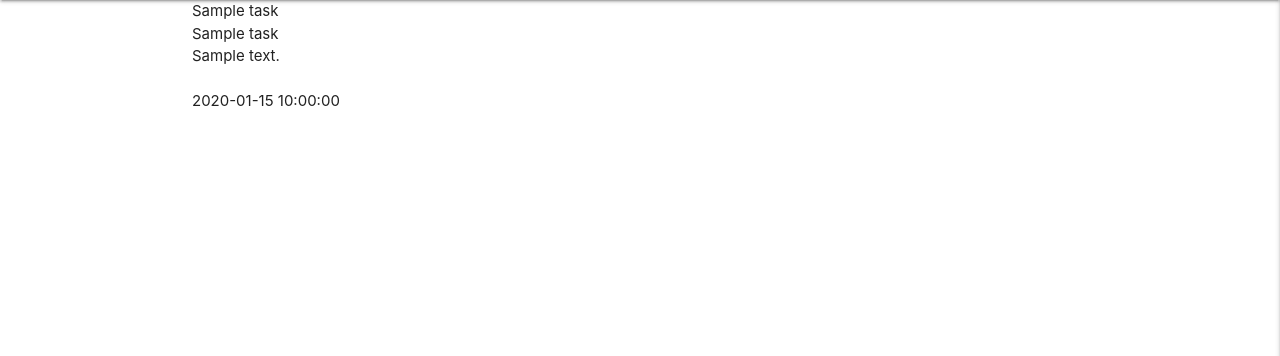
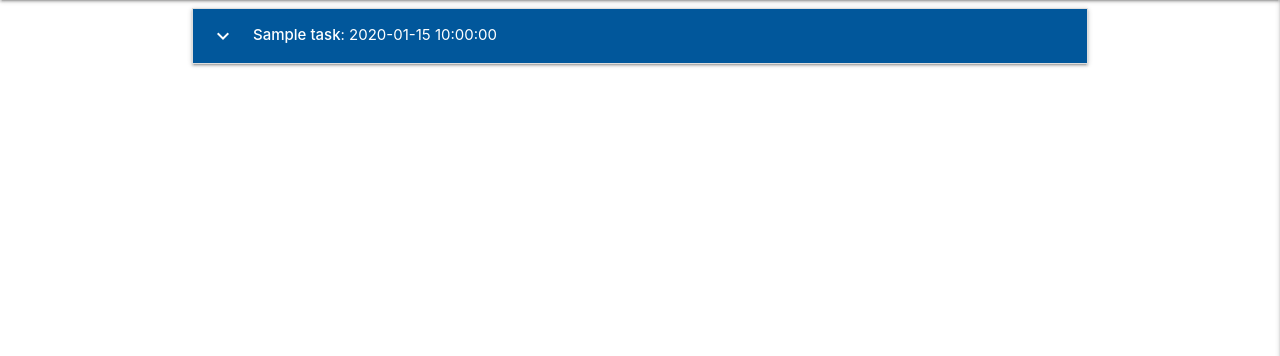
Before and after one commit to pawoods/task-manager-mongo, a Flask app: page / in a window 1280 px wide. Shown: the part 64-420 px from the top of the page. Run offline with Flask 3, Linux system fonts and the light colour scheme; a database or web service that is not in the repository returns one stand-in record (values such as "Sample title"); some libraries are stand-ins or nearby versions.

Commit message:
bind data from mongo db to task loop

```diff
--- a/app.py
+++ b/app.py
@@ -21,7 +21,7 @@ mongo = PyMongo(app)
 @app.route("/")
 @app.route("/get_tasks")
 def get_tasks():
-    tasks = mongo.db.tasks.find()
+    tasks = list(mongo.db.tasks.find())
     return render_template("tasks.html", tasks=tasks)
 
 
--- a/static/js/script.js
+++ b/static/js/script.js
@@ -1,3 +1,5 @@
 $(document).ready(function () {
-  $(".sidenav").sidenav({edge: "right"});
+    $('.sidenav').sidenav({edge: 'right'});
+    $('.collapsible').collapsible();
+    $('.tooltipped').tooltip();
 });
--- a/templates/tasks.html
+++ b/templates/tasks.html
@@ -1,12 +1,23 @@
 {% extends "base.html" %}
 {% block content %}
 
-    {% for task in tasks %}
-        {{ task.task_name }}<br>
-        {{ task.category_name }}<br>
-        {{ task.task_description }}<br>
-        {{ task.is_urgent }}<br>
-        {{ task.due_date }}<br>
-    {% endfor %}
+    <ul class="collapsible">
+        {% for task in tasks %}
+            <li>
+                <div class="collapsible-header white-text light-blue darken-4">
+                    <i class="material-icons">expand_more</i>
+                    <strong>{{ task.task_name }}</strong> : {{ task.due_date }}
+                    {% if task.is_urgent == "off" %}
+                        <i class="material-icons orange-text tooltipped"
+                        data-position="right" data-tooltip="Urgent!">crisis_alert</i>
+                    {% endif %}
+                </div>
+                <div class="collapsible-body">
+                    <em>{{ task.category_name }}</em>
+                    <p>{{ task.task_description }}</p>
+                </div>
+            </li>
+        {% endfor %}
+    </ul>
 
 {% endblock %}
```
